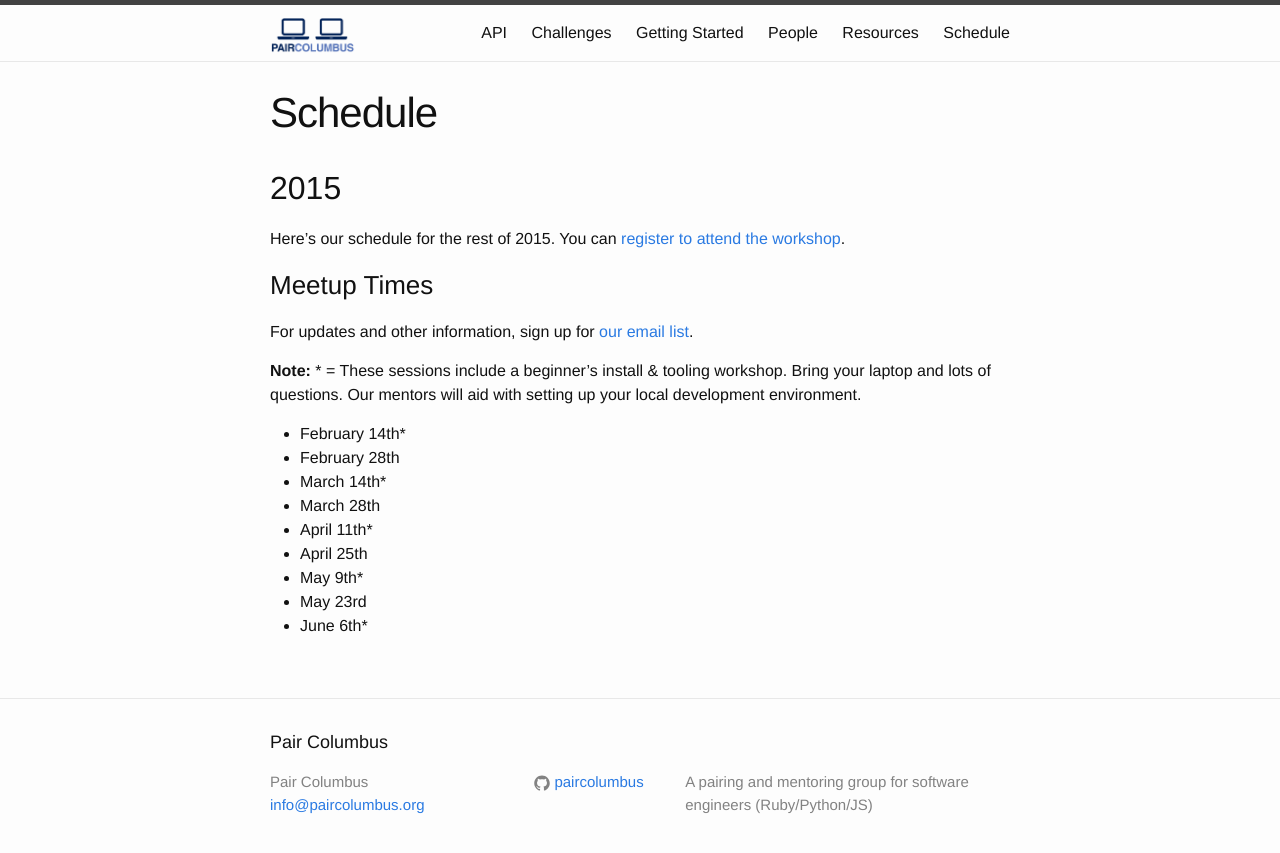
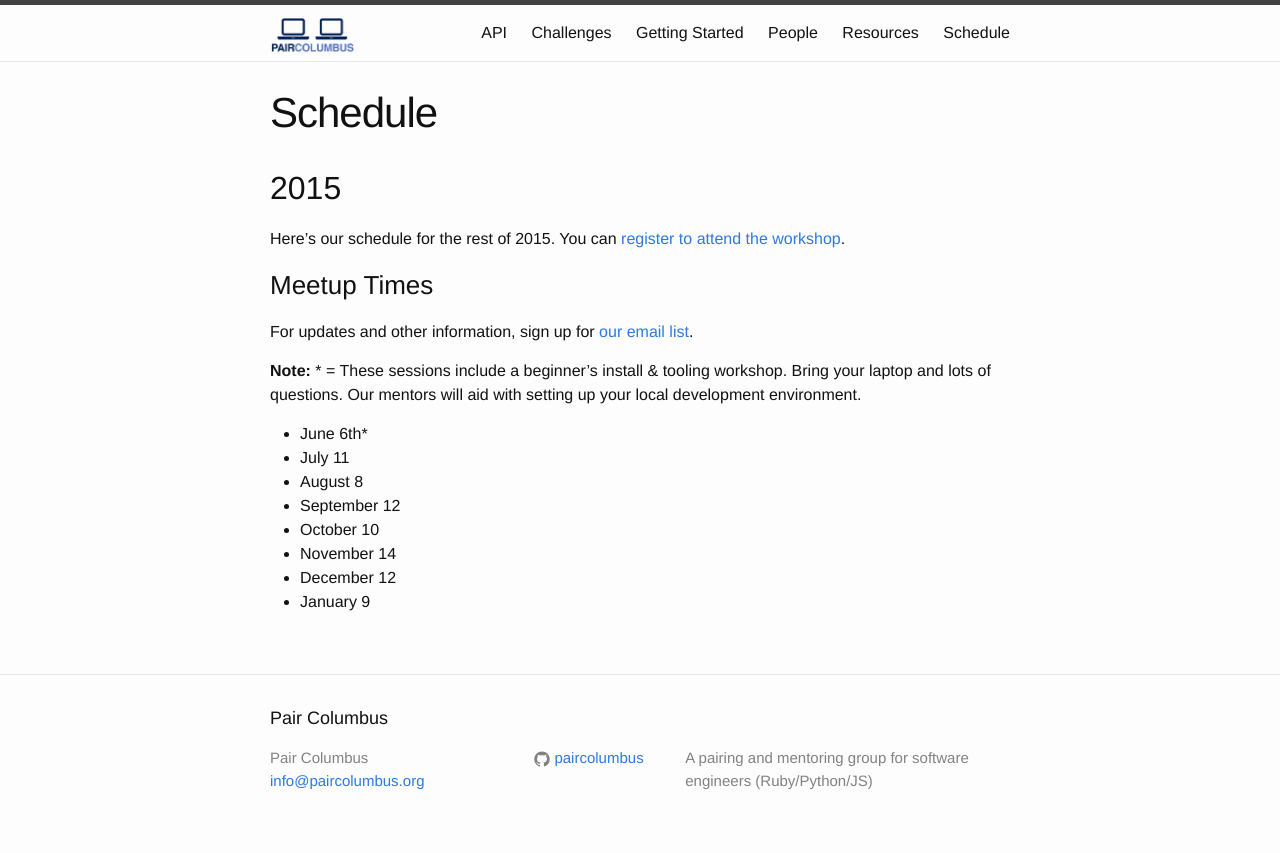
Before and after one commit to paircolumbus/paircolumbus.github.io, a Jekyll site: the page built from pages/schedule.md, in a window 1280 px wide. Shown: the top 853 px of the page. Built offline with Jekyll 4.4.1, drawn with Linux system fonts in a browser that asks for light colours; comment, search, counter and statistics services are not loaded.

Commit message:
update schedule for the year

```diff
--- a/pages/schedule.md
+++ b/pages/schedule.md
@@ -13,12 +13,11 @@ For updates and other information, sign up for [our email list](https://docs.goo
 
 __Note:__ * = These sessions include a beginner's install & tooling workshop. Bring your laptop and lots of questions. Our mentors will aid with setting up your local development environment.
 
-- February 14th*
-- February 28th
-- March 14th*
-- March 28th
-- April 11th*
-- April 25th
-- May 9th*
-- May 23rd
 - June 6th*
+- July 11
+- August 8
+- September 12
+- October 10
+- November 14
+- December 12
+- January 9
```
